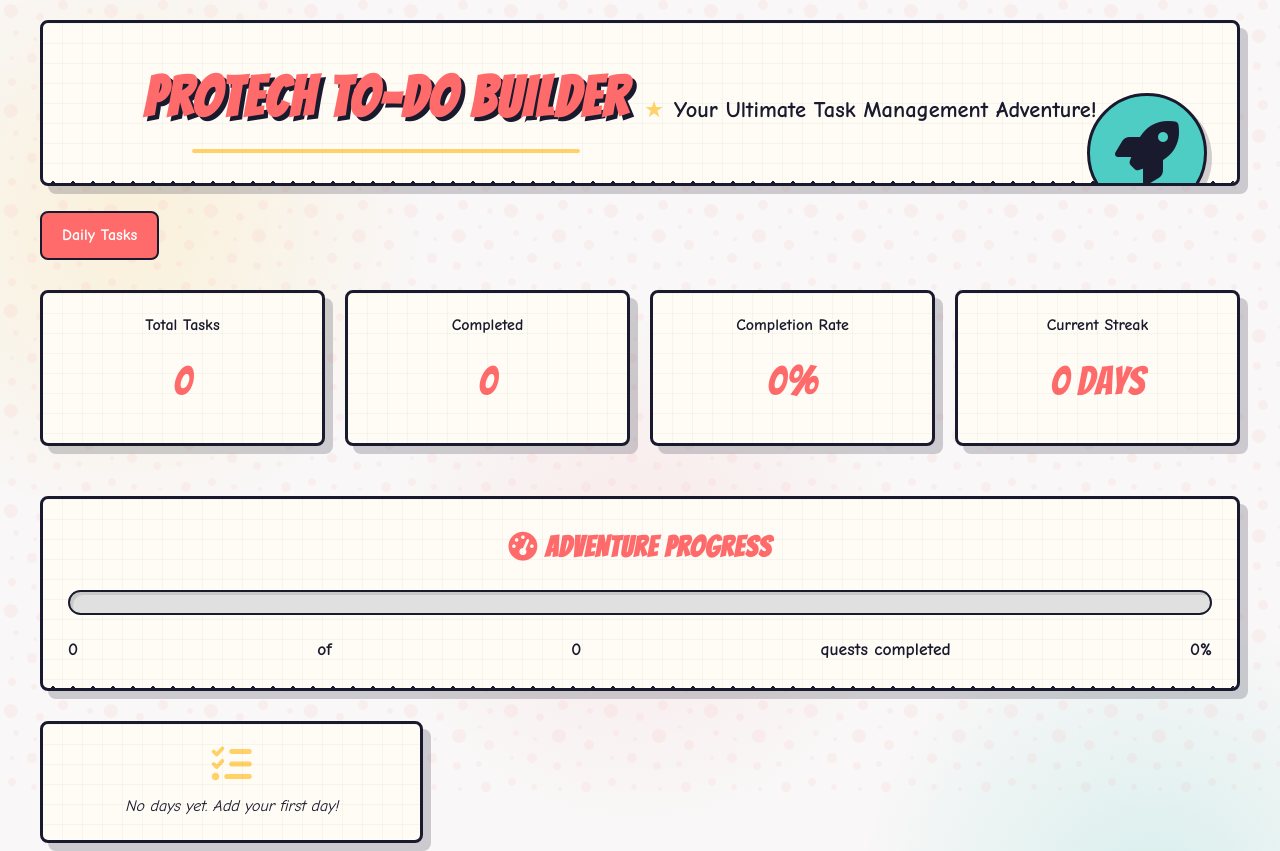
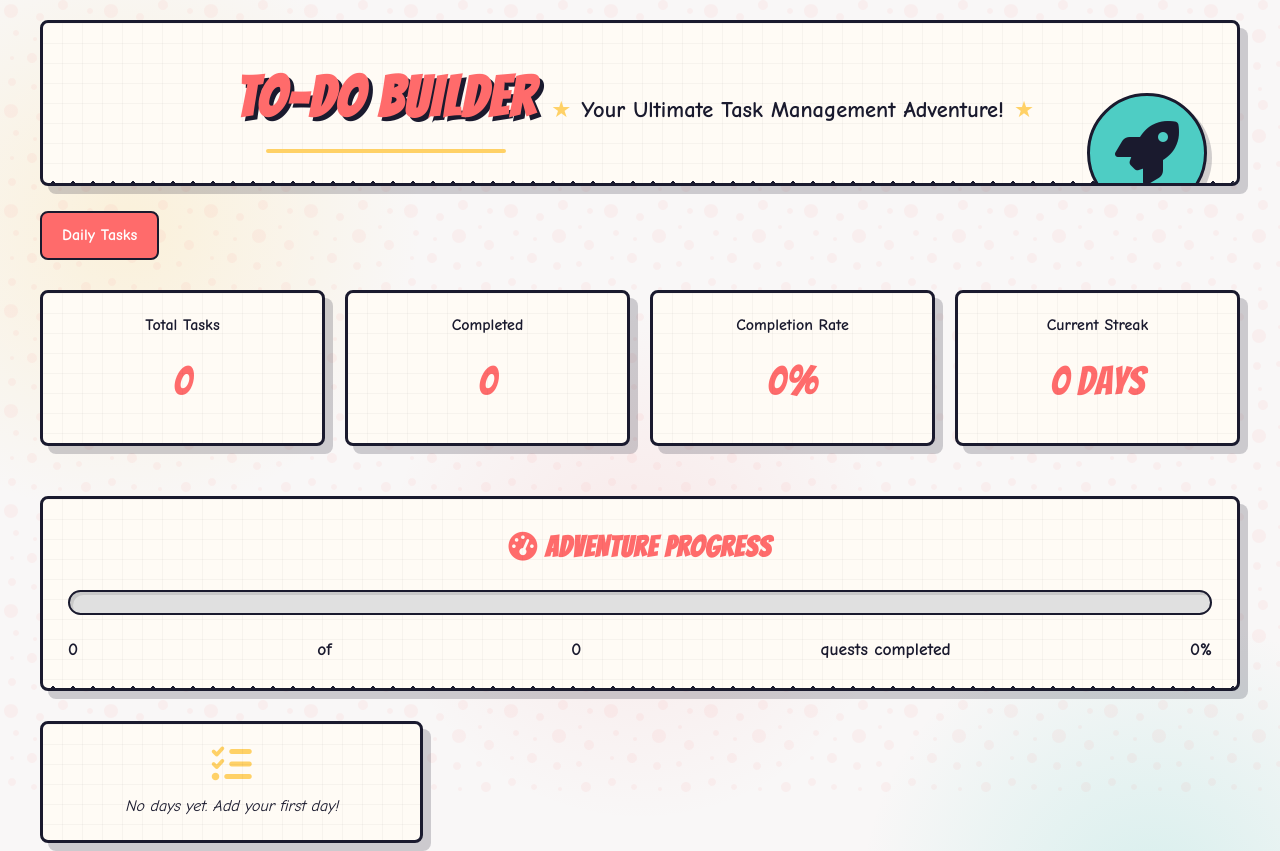
Before and after one commit to Prosper-Protech/developer-timer, a plain HTML site: page index.html in a window 1280 px wide. Shown: the top 851 px of the page. Drawn offline with Linux system fonts and the light colour scheme.

Commit message:
Update title and header text in index.html

```diff
--- a/index.html
+++ b/index.html
@@ -3,7 +3,7 @@
 <head>
     <meta charset="UTF-8">
     <meta name="viewport" content="width=device-width, initial-scale=1.0">
-    <title>To-Do List Builder</title>
+    <title>Protech To-Do List Builder</title>
     <link rel="stylesheet" href="https://cdnjs.cloudflare.com/ajax/libs/font-awesome/6.4.0/css/all.min.css">
     <link href="https://fonts.googleapis.com/css2?family=Bangers&family=Comic+Neue:wght@400;700&display=swap" rel="stylesheet">
     <link rel="stylesheet" href="styles2.css">
@@ -11,7 +11,7 @@
 <body>
     <div class="container">
         <header class="comic-panel">
-            <h1>PROTECH TO-DO BUILDER</h1>
+            <h1>TO-DO BUILDER</h1>
             <p class="subtitle">Your Ultimate Task Management Adventure!</p>
             <div class="character">
                 <i class="fas fa-rocket"></i>
```
